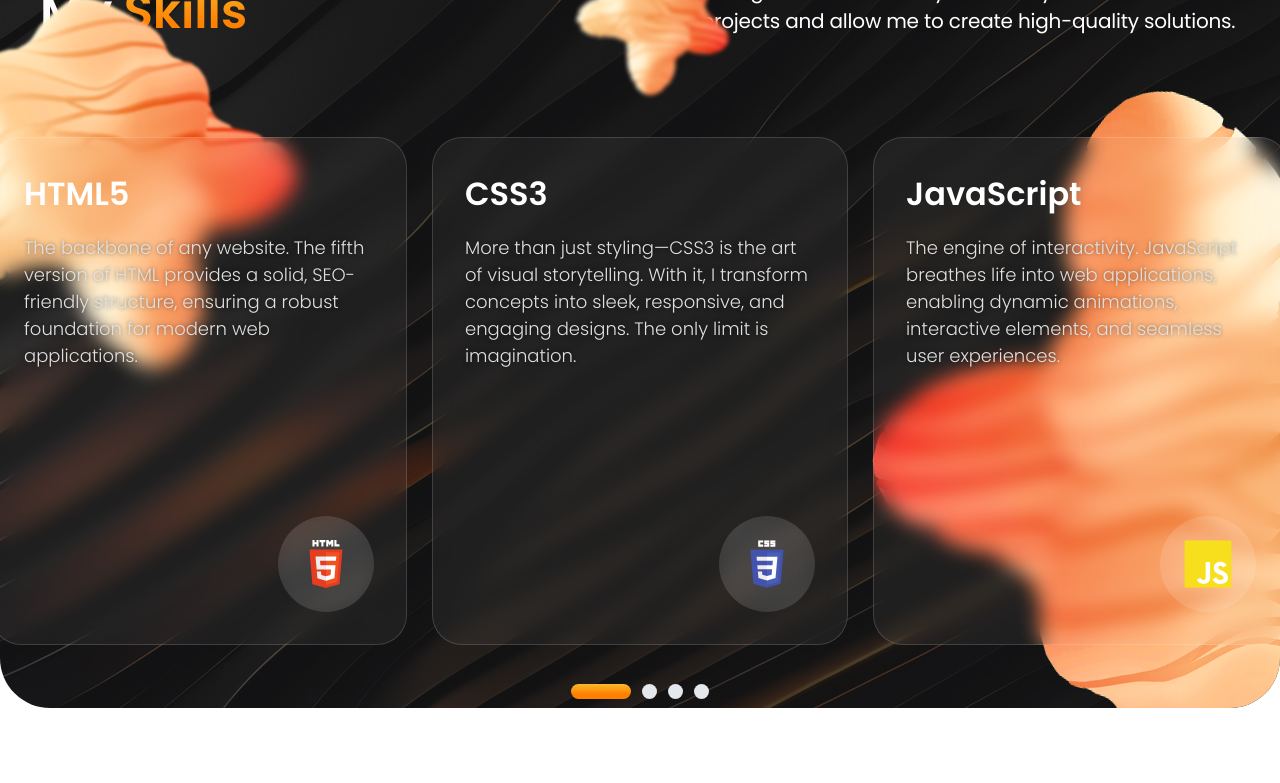
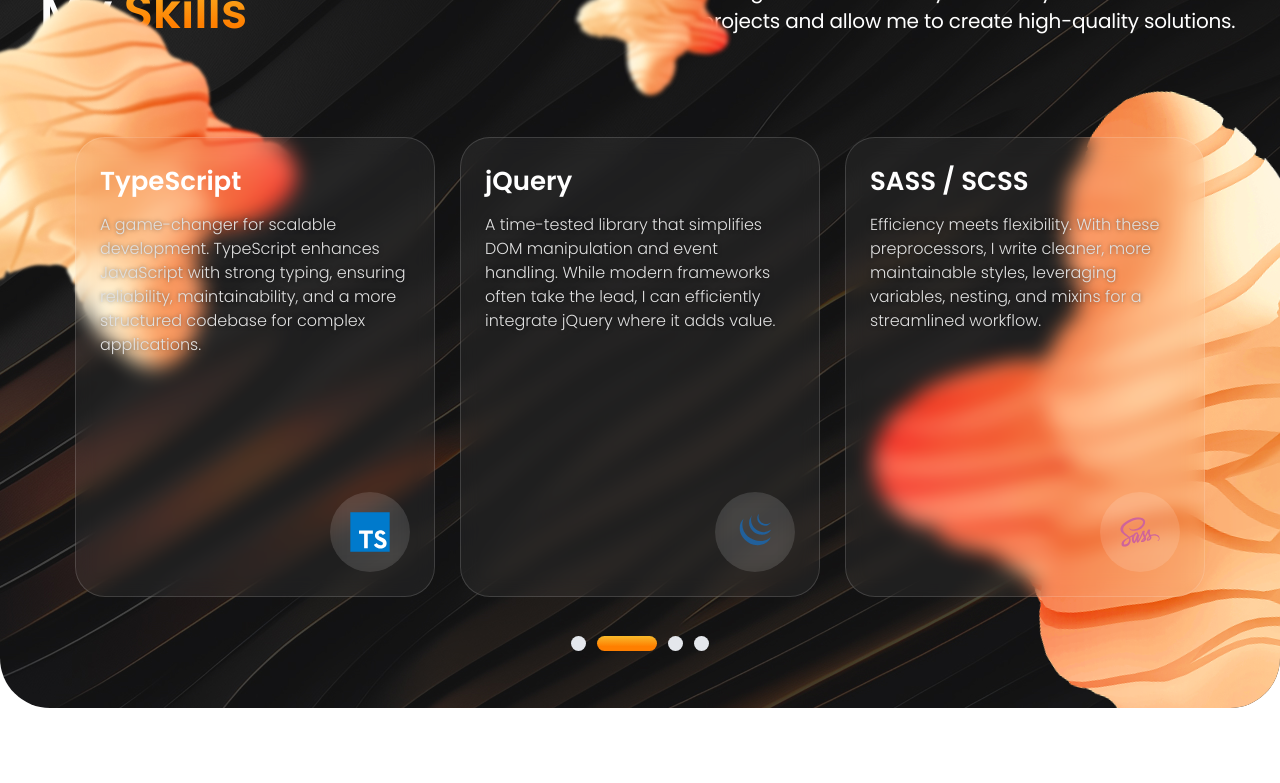
Before and after one commit to Isterya/my-portfolio, a React (Vite) app: page / in a window 1280 px wide. Shown: the part 1020-1803 px from the top of the page. Built offline with nearby package versions, Linux system fonts and the light colour scheme.

Commit message:
style: adapt SkillCard component to xl screen width

```diff
--- a/src/components/skillCard/skillCard.scss
+++ b/src/components/skillCard/skillCard.scss
@@ -14,6 +14,12 @@
   flex-direction: column;
   justify-content: space-between;
 
+  @include respond(xl) {
+    width: 360px;
+    height: 460px;
+    padding: 24px;
+  }
+
   &:hover {
     transform: translateY(-10px);
   }
@@ -24,6 +30,11 @@
       font-weight: 600;
       color: #fff;
       margin-bottom: 16px;
+
+      @include respond(xl) {
+        font-size: 26px;
+        margin-bottom: 12px;
+      }
     }
   }
 
@@ -33,6 +44,10 @@
     color: #e0e0e0;
     line-height: 1.5;
     text-shadow: 0 0 4px rgb(0 0 0 / 50%);
+
+    @include respond(xl) {
+      font-size: 16px;
+    }
   }
 
   &__icon-wrapper {
@@ -47,6 +62,11 @@
     align-self: flex-end;
     margin-top: auto;
 
+    @include respond(xl) {
+      width: 80px;
+      height: 80px;
+    }
+
     img {
       max-width: 50%;
       max-height: 50%;
```
